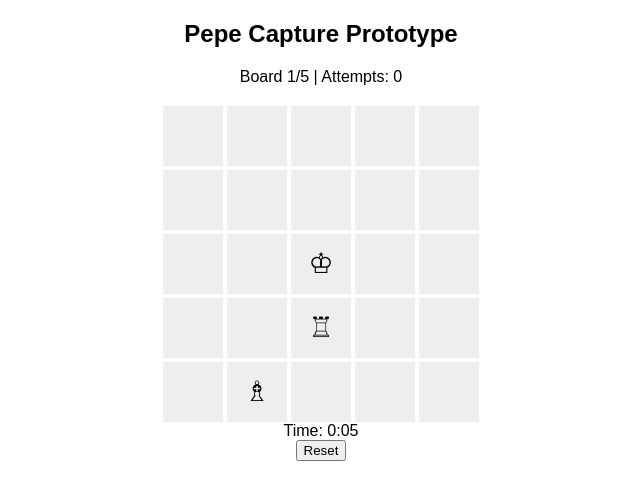
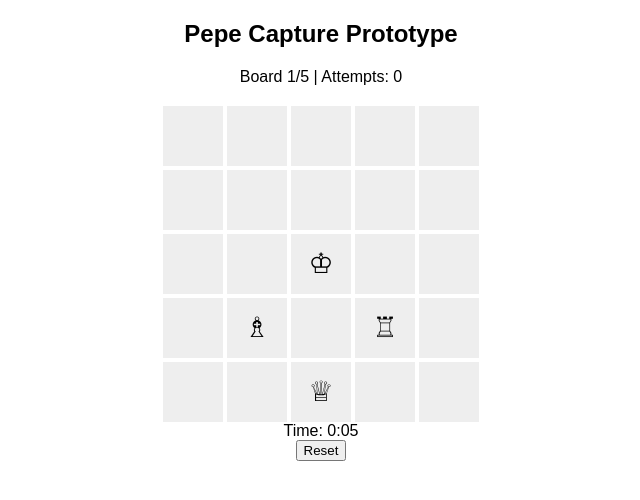
Before and after one commit to wmildenberger4711-art/pepe-chess, a plain HTML site: page index.html in a window 1280 px wide. Shown: the whole page, without its empty margins (319-959 px from the left). Drawn offline with Linux system fonts and the light colour scheme.

Commit message:
Add files via upload

```diff
--- /dev/null
+++ b/boards.js
@@ -0,0 +1,165 @@
+function getBoardPool(){
+    return [
+
+        [
+            [null,null,null,null,null],
+            [null,{type:"rook",moves:0},null,null,null],
+            [null,null,{type:"king",moves:0},null,null],
+            [null,null,{type:"bishop",moves:0},null,null],
+            [null,null,null,{type:"knight",moves:0},null]
+        ],
+
+        [
+            [null,null,null,null,null],
+            [null,null,{type:"queen",moves:0},null,null],
+            [null,null,{type:"king",moves:0},null,null],
+            [null,{type:"rook",moves:0},null,null,null],
+            [null,null,null,{type:"bishop",moves:0},null]
+        ],
+
+        [
+            [null,null,{type:"knight",moves:0},null,null],
+            [{type:"bishop",moves:0},null,null,null,{type:"rook",moves:0}],
+            [null,{type:"pawn",moves:0},{type:"king",moves:0},null,null],
+            [null,null,null,null,null],
+            [null,null,null,null,null]
+        ],
+
+        [
+            [null,null,null,null,{type:"queen",moves:0}],
+            [null,null,null,null,null],
+            [null,null,{type:"king",moves:0},null,{type:"pawn",moves:0}],
+            [null,null,null,null,null],
+            [null,null,{type:"bishop",moves:0},null]
+        ],
+
+        [
+            [null,null,null,null,null],
+            [null,null,null,null,null],
+            [{type:"rook",moves:0},null,{type:"king",moves:0},null,{type:"bishop",moves:0}],
+            [null,null,null,null,null],
+            [null,null,{type:"knight",moves:0},null,null]
+        ],
+
+        [
+            [null,null,null,null,null],
+            [null,null,{type:"knight",moves:0},null,null],
+            [null,null,{type:"king",moves:0},null,null],
+            [{type:"rook",moves:0},null,null,null,null],
+            [null,null,null,{type:"bishop",moves:0},null]
+        ],
+
+        [
+            [null,null,null,null,null],
+            [null,null,null,null,null],
+            [null,{type:"queen",moves:0},{type:"king",moves:0},null,null],
+            [null,null,null,null,null],
+            [{type:"rook",moves:0},null,{type:"bishop",moves:0},null]
+        ],
+
+        [
+            [null,null,null,null,null],
+            [null,null,null,null,null],
+            [null,null,{type:"king",moves:0},null,null],
+            [null,{type:"bishop",moves:0},null,{type:"rook",moves:0},null],
+            [null,null,{type:"queen",moves:0},null,null]
+        ],
+
+        [
+            [null,null,null,null,null],
+            [null,{type:"rook",moves:0},null,null,null],
+            [null,null,{type:"king",moves:0},null,null],
+            [null,null,null,null,null],
+            [{type:"bishop",moves:0},null,{type:"knight",moves:0},null,null]
+        ],
+
+        [
+            [null,null,null,null,null],
+            [null,null,null,null,{type:"knight",moves:0}],
+            [null,null,{type:"king",moves:0},null,null],
+            [{type:"rook",moves:0},null,null,{type:"knight",moves:0},null],
+            [null,null,{type:"pawn",moves:0},null,null]
+        ],
+
+        [
+            [null,null,null,null,null],
+            [{type:"queen",moves:0},null,null,null,null],
+            [null,null,{type:"king",moves:0},null,null],
+            [null,null,null,null,null],
+            [{type:"rook",moves:0},null,{type:"bishop",moves:0},null,null]
+        ],
+
+        [
+            [null,null,null,null,null],
+            [null,{type:"knight",moves:0},{type:"bishop",moves:0},null,null],
+            [null,null,{type:"king",moves:0},null,null],
+            [{type:"pawn",moves:0},null,null,{type:"rook",moves:0},null],
+            [{type:"queen",moves:0},null,{type:"rook",moves:0},null,{type:"pawn",moves:0}]
+        ],
+
+        [
+            [null,null,null,null,null],
+            [null,{type:"rook",moves:0},null,null,null],
+            [null,null,{type:"king",moves:0},null,null],
+            [null,null,null,null,null],
+            [{type:"queen",moves:0},null,null,{type:"bishop",moves:0},null]
+        ],
+
+        [
+            [null,null,null,null,null],
+            [null,null,null,null,null],
+            [{type:"bishop",moves:0},null,{type:"king",moves:0},null,{type:"rook",moves:0}],
+            [null,null,null,null,null],
+            [null,{type:"queen",moves:0},null,null,null]
+        ],
+
+        [
+            [null,null,null,null,null],
+            [null,null,null,null,null],
+            [null,{type:"queen",moves:0},{type:"king",moves:0},null,null],
+            [null,null,null,null,null],
+            [{type:"rook",moves:0},null,{type:"bishop",moves:0},null,null]
+        ],
+
+        [
+            [null,null,null,null,null],
+            [{type:"rook",moves:0},null,null,null,null],
+            [null,null,{type:"king",moves:0},null,null],
+            [null,null,null,null,null],
+            [{type:"queen",moves:0},null,{type:"bishop",moves:0},null,null]
+        ],
+
+        [
+            [{type:"pawn",moves:0},null,null,null,null],
+            [null,{type:"bishop",moves:0},null,null,null],
+            [null,{type:"knight",moves:0},{type:"king",moves:0},null,null],
+            [null,null,null,null,null],
+            [{type:"rook",moves:0},null,{type:"queen",moves:0},null,null]
+        ],
+
+        [
+            [null,null,null,null,null],
+            [null,{type:"queen",moves:0},null,null,null],
+            [null,null,{type:"king",moves:0},null,null],
+            [null,null,null,null,null],
+            [{type:"rook",moves:0},null,{type:"bishop",moves:0},null,null]
+        ],
+
+        [
+            [null,null,null,null,null],
+            [null,null,null,null,null],
+            [{type:"rook",moves:0},null,{type:"king",moves:0},null,{type:"bishop",moves:0}],
+            [null,null,null,null,null],
+            [{type:"queen",moves:0},null,null,null,null]
+        ],
+
+        [
+            [null,null,null,null,null],
+            [null,null,null,null,null],
+            [null,{type:"bishop",moves:0},{type:"king",moves:0},null,null],
+            [null,null,null,null,null],
+            [{type:"rook",moves:0},null,{type:"queen",moves:0},null,null]
+        ]
+
+    ];
+}
--- a/game.js
+++ b/game.js
@@ -24,7 +24,12 @@ let gameFinished = false;
 // INIT
 // --------------------
 function initGame(){
-    originalBoards = getTestBoards();
+    const seed = getDailySeed();
+    const pool = getBoardPool();
+
+    const selectedBoards = pickDailyBoards(pool, seed, 5);
+
+    originalBoards = selectedBoards;
 
     boards = originalBoards.map(board =>
         board.map(row =>
@@ -36,53 +41,7 @@ function initGame(){
     drawBoard();
 }
 
-// --------------------
-// TEST BOARDS
-// --------------------
-function getTestBoards(){
-    return [
 
-        [
-            [null,null,null,null,null],
-            [null,null,null,null,null],
-            [null,null,{type:"king",moves:0},null,null],
-            [null,null,{type:"rook",moves:0},null,null],
-            [null,{type:"bishop",moves:0},null,null,null]
-        ],
-
-        [
-            [null,null,null,null,null],
-            [null,null,null,null,null],
-            [null,null,{type:"king",moves:0},null,null],
-            [null,null,{type:"rook",moves:0},null,null],
-            [null,{type:"bishop",moves:0},null,null,null]
-        ],
-
-        [
-            [null,null,null,null,null],
-            [null,null,null,null,null],
-            [null,null,{type:"king",moves:0},null,null],
-            [null,null,{type:"rook",moves:0},null,null],
-            [null,{type:"bishop",moves:0},null,null,null]
-        ],
-
-        [
-            [null,null,null,null,null],
-            [null,null,null,null,null],
-            [null,null,{type:"king",moves:0},null,null],
-            [null,null,{type:"rook",moves:0},null,null],
-            [null,{type:"bishop",moves:0},null,null,null]
-        ],
-
-        [
-            [null,null,null,null,null],
-            [null,null,null,null,null],
-            [null,null,{type:"king",moves:0},null,null],
-            [null,null,{type:"rook",moves:0},null,null],
-            [null,{type:"bishop",moves:0},null,null,null]
-        ]
-    ];
-}
 
 // --------------------
 // TIMER
@@ -117,6 +76,7 @@ const boardDiv = document.getElementById("board");
 function drawBoard(){
     boardDiv.innerHTML = "";
 
+    if (!boards[currentBoardIndex]) return;
     const board = boards[currentBoardIndex];
 
     for (let y = 0; y < SIZE; y++){
@@ -194,11 +154,15 @@ function updateStatus(){
 // CLICK HANDLER
 // --------------------
 function handleClick(x, y){
+    if (gameFinished) return;
+
     const board = boards[currentBoardIndex];
     const clickedPiece = board[y][x];
 
+    // ignore empty clicks if nothing selected
     if (!selected && !clickedPiece) return;
 
+    // deselect if clicking empty square
     if (selected && !clickedPiece){
         selected = null;
         drawBoard();
@@ -207,52 +171,63 @@ function handleClick(x, y){
 
     if (selected){
 
+        // prevent clicking same square
         if (selected.x === x && selected.y === y) return;
 
         const piece = board[selected.y][selected.x];
         const targetPiece = board[y][x];
 
+        // must capture something
         if (!targetPiece) return;
 
         if (isValidMove(selected.x, selected.y, x, y)){
 
+            // enforce move limit
             if (piece.moves >= 2) return;
 
-            if (targetPiece.type === "king"){
-                const nonKingsLeft = countNonKings(board);
+            // 🔥 apply move ONCE
+            board[y][x] = piece;
+            board[selected.y][selected.x] = null;
+            piece.moves++;
 
-                if (nonKingsLeft === 1){
-                    boardCompleted[currentBoardIndex] = true;
+            const capturedKing = targetPiece.type === "king";
 
-                    if (currentBoardIndex < 4){
+            selected = null;
+
+            // 🎯 WIN CONDITION
+            if (capturedKing){
+
+                boardCompleted[currentBoardIndex] = true;
+
+                drawBoard(); // show final capture visually
+
+                // move to next board or finish game
+                if (currentBoardIndex < 4){
+                    setTimeout(() => {
                         currentBoardIndex++;
                         selected = null;
                         drawBoard();
-                        return;
-                    } else {
+                    }, 400);
+                } else {
+                    setTimeout(() => {
                         gameFinished = true;
                         stopTimer();
-                        drawBoard(); // ✅ ensures share button appears
-                        return;
-                    }
-                } else {
-                    boardAttempts[currentBoardIndex]++;
+                        drawBoard();
+                    }, 400);
                 }
+
+                return;
             }
 
-            board[y][x] = piece;
-            board[selected.y][selected.x] = null;
-
-            piece.moves++;
-
-            selected = null;
+            // normal move redraw
             drawBoard();
             return;
         }
     }
 
+    // select a piece
     if (clickedPiece){
-        selected = {x, y};
+        selected = { x, y };
         drawBoard();
     }
 }
@@ -375,6 +350,41 @@ document.addEventListener("DOMContentLoaded", () => {
     document.getElementById("shareBtn")?.addEventListener("click", shareResult);
 });
 
+function getDailySeed(){
+    const today = new Date();
+    return today.getFullYear()*10000 + (today.getMonth()+1)*100 + today.getDate();
+}
+
+function pickDailyBoards(pool, seed, count){
+    const rng = mulberry32(seed);
+
+    let indices = pool.map((_, i) => i);
+
+    // shuffle indices deterministically
+    for (let i = indices.length - 1; i > 0; i--){
+        const j = Math.floor(rng() * (i + 1));
+        [indices[i], indices[j]] = [indices[j], indices[i]];
+    }
+
+    // take first N boards
+    return indices.slice(0, count).map(i => cloneBoard(pool[i]));
+}
+
+function mulberry32(a){
+    return function(){
+        let t = a += 0x6D2B79F5;
+        t = Math.imul(t ^ (t >>> 15), t | 1);
+        t ^= t + Math.imul(t ^ (t >>> 7), t | 61);
+        return ((t ^ (t >>> 14)) >>> 0) / 4294967296;
+    }
+}
+
+function cloneBoard(board){
+    return board.map(row =>
+        row.map(cell => cell ? {...cell} : null)
+    );
+}
+
 // --------------------
 // START
 // --------------------
--- a/index.html
+++ b/index.html
@@ -16,6 +16,7 @@
 <button id="resetBtn">Reset</button>
 <button id="shareBtn" style="display:none;">Share</button>
 
+<script src="boards.js"></script>
 <script src="game.js"></script>
 
 </body>
```
